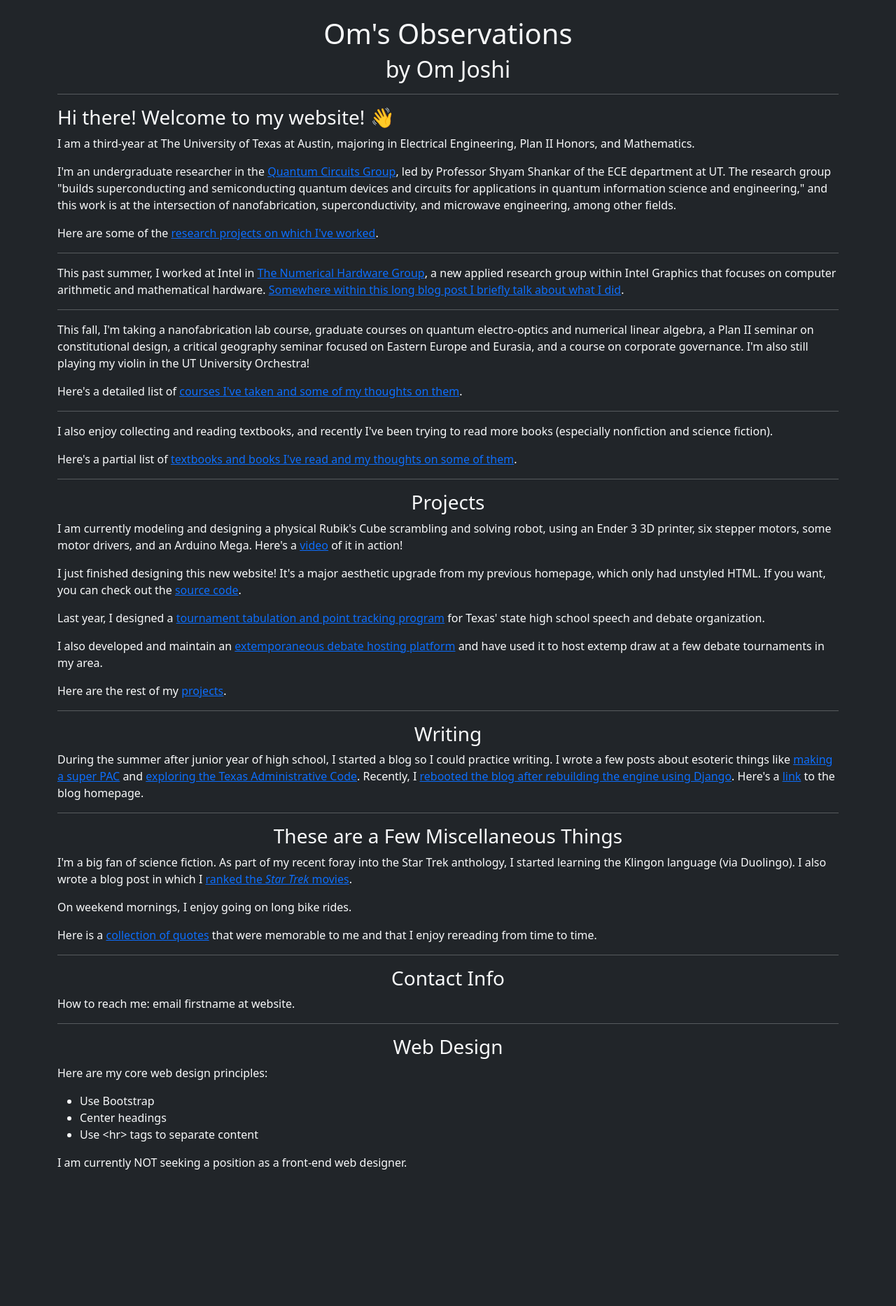
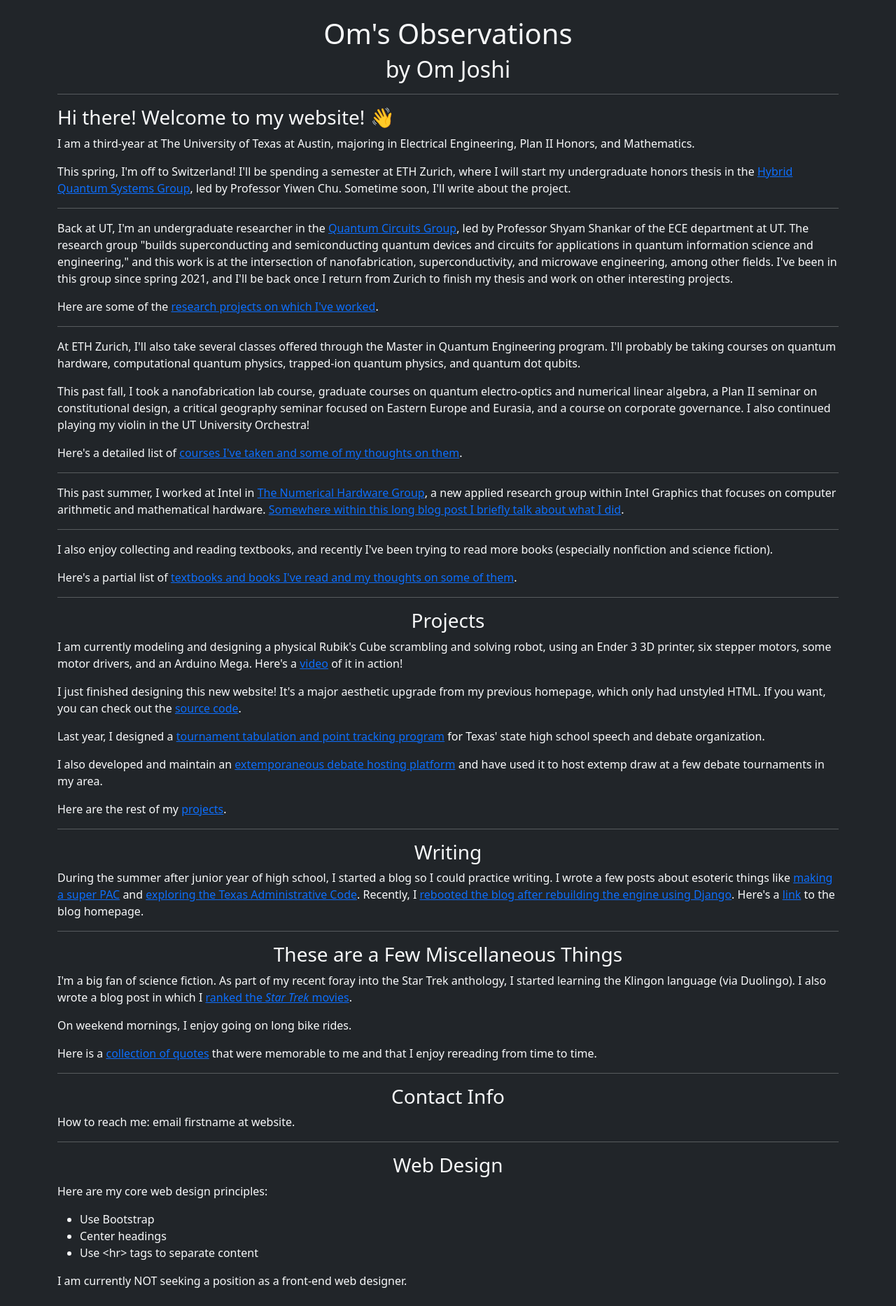
Before and after one commit to omajoshi/omajoshi.com, a Django app: page / in a window 1280 px wide. Shown: the part 56-1922 px from the top of the page at 70% size. Before the commit the page ends 1727 px from the top, so only its background shows below. Run offline with Django 3.2, Linux system fonts and the light colour scheme; data that the repository does not hold is empty.

Commit message:
winter 22-23 updates

```diff
--- a/homepage/templates/homepage/index.html
+++ b/homepage/templates/homepage/index.html
@@ -14,13 +14,16 @@ Om's Observations
 <hr>
 <h3>Hi there! Welcome to my website! 👋</h3>
 <p>I am a third-year at The University of Texas at Austin, majoring in Electrical Engineering, Plan II Honors, and Mathematics.</p>
-<p>I'm an undergraduate researcher in the <a href="https://sites.utexas.edu/shyamshankar/">Quantum Circuits Group</a>, led by Professor Shyam Shankar of the ECE department at UT. The research group "builds superconducting and semiconducting quantum devices and circuits for applications in quantum information science and engineering," and this work is at the intersection of nanofabrication, superconductivity, and microwave engineering, among other fields.</p>
+<p>This spring, I'm off to Switzerland! I'll be spending a semester at ETH Zurich, where I will start my undergraduate honors thesis in the <a href="https://sites.utexas.edu/shyamshankar/">Hybrid Quantum Systems Group</a>, led by Professor Yiwen Chu. Sometime soon, I'll write about the project.</p>
+<hr>
+<p>Back at UT, I'm an undergraduate researcher in the <a href="https://sites.utexas.edu/shyamshankar/">Quantum Circuits Group</a>, led by Professor Shyam Shankar of the ECE department at UT. The research group "builds superconducting and semiconducting quantum devices and circuits for applications in quantum information science and engineering," and this work is at the intersection of nanofabrication, superconductivity, and microwave engineering, among other fields. I've been in this group since spring 2021, and I'll be back once I return from Zurich to finish my thesis and work on other interesting projects.</p>
 <p>Here are some of the <a href="{% url 'research:researchproject_list' %}">research projects on which I've worked</a>.</p>
 <hr>
+<p>At ETH Zurich, I'll also take several classes offered through the Master in Quantum Engineering program. I'll probably be taking courses on quantum hardware, computational quantum physics, trapped-ion quantum physics, and quantum dot qubits.<p>
+<p>This past fall, I took a nanofabrication lab course, graduate courses on quantum electro-optics and numerical linear algebra, a Plan II seminar on constitutional design, a critical geography seminar focused on Eastern Europe and Eurasia, and a course on corporate governance. I also continued playing my violin in the UT University Orchestra!</p>
+<p>Here's a detailed list of <a href="{% url 'homepage:course_list' %}">courses I've taken and some of my thoughts on them</a>.</p>
+<hr>
 <p>This past summer, I worked at Intel in <a href="https://www.intel.com/content/www/us/en/developer/topic-technology/open/graphics-numerical-hardware/overview.html">The Numerical Hardware Group</a>, a new applied research group within Intel Graphics that focuses on computer arithmetic and mathematical hardware. <a href="{% url 'blog:post_detail' 11 %}">Somewhere within this long blog post I briefly talk about what I did</a>.</p>
-<hr>
-<p>This fall, I'm taking a nanofabrication lab course, graduate courses on quantum electro-optics and numerical linear algebra, a Plan II seminar on constitutional design, a critical geography seminar focused on Eastern Europe and Eurasia, and a course on corporate governance. I'm also still playing my violin in the UT University Orchestra!</p>
-<p>Here's a detailed list of <a href="{% url 'homepage:course_list' %}">courses I've taken and some of my thoughts on them</a>.</p>
 <hr>
 <p>I also enjoy collecting and reading textbooks, and recently I've been trying to read more books (especially nonfiction and science fiction).</p>
 <p>Here's a partial list of <a href="{% url 'homepage:book_list' %}">textbooks and books I've read and my thoughts on some of them</a>.
```
